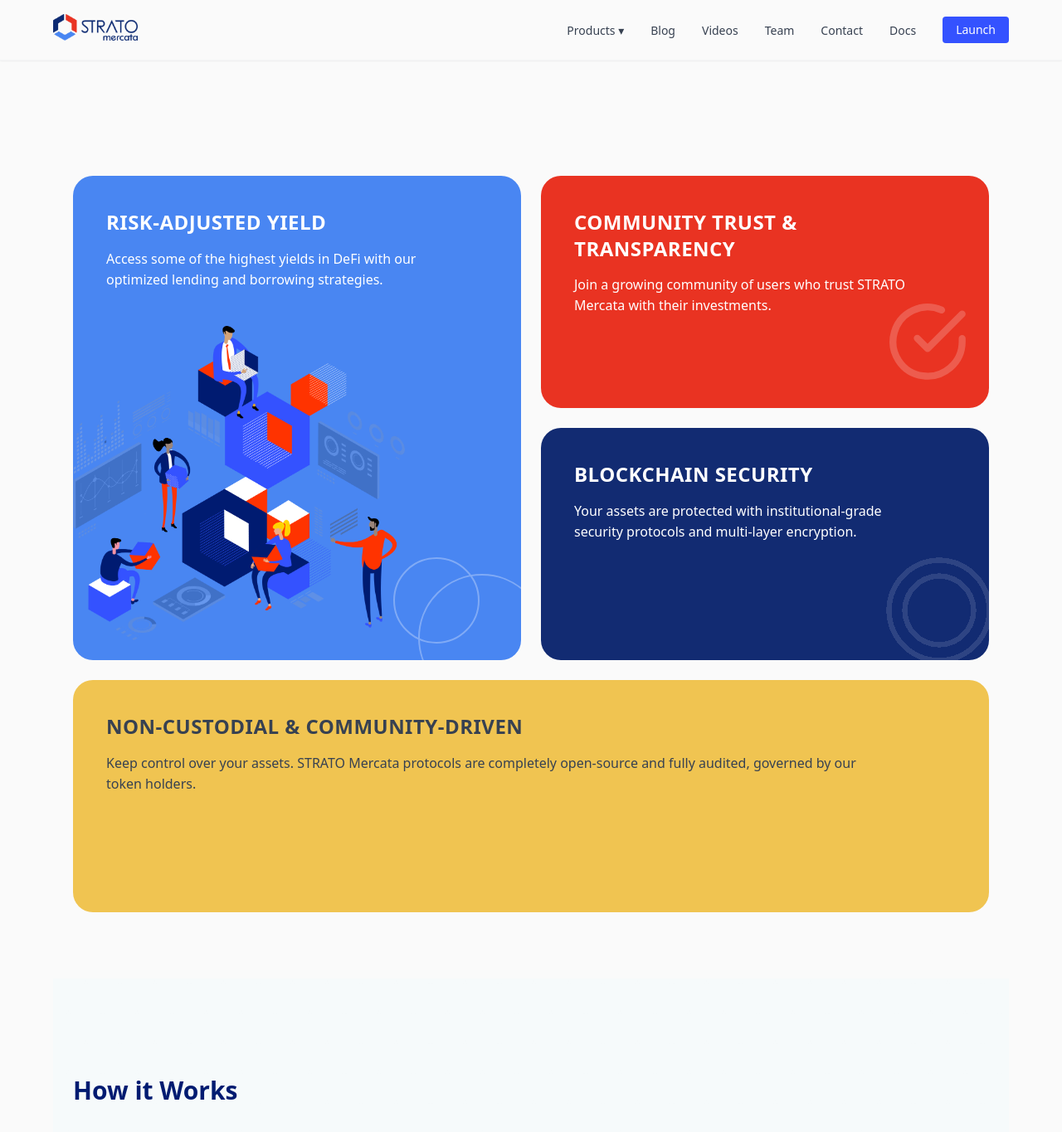
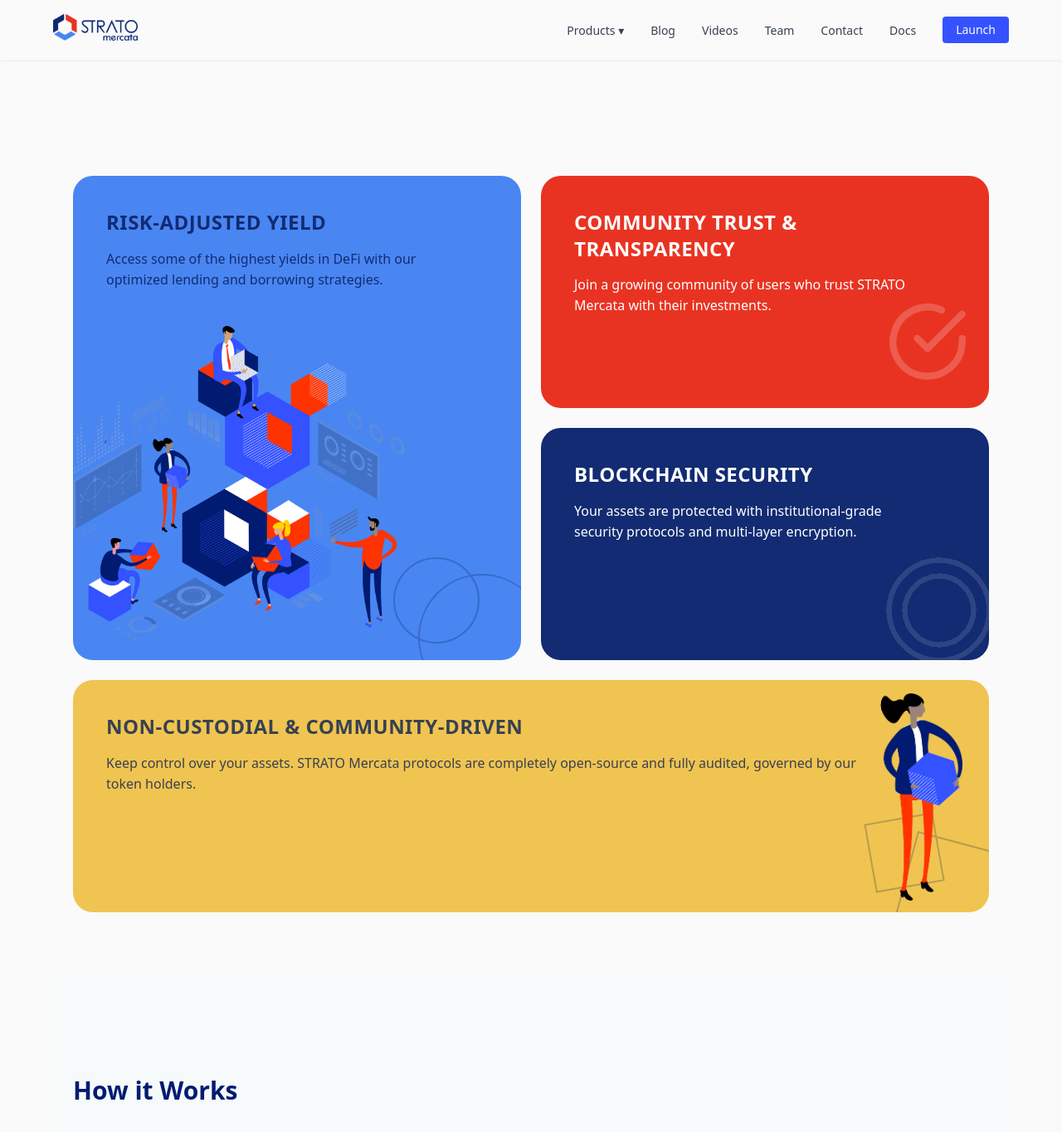
Before and after one commit to stratomercata/stratomercata-website, a Jekyll site: the page built from source/index.html, in a window 1280 px wide and 1400 px high, scrolled down 1652 px. Shown: the top 1365 px of the window at 83% size. Built offline with Jekyll 4.4.1, drawn with Linux system fonts in a browser that asks for light colours; comment, search, counter and statistics services are not loaded.

```diff
--- a/source/assets/css/common.css
+++ b/source/assets/css/common.css
@@ -678,6 +678,35 @@
   opacity: 0.4;
 }
 
+.pattern-squares {
+  position: relative;
+  width: 100%;
+  height: 100%;
+}
+
+.pattern-squares::before,
+.pattern-squares::after {
+  content: '';
+  position: absolute;
+  border: 2px solid currentColor;
+}
+
+.pattern-squares::before {
+  width: 120px;
+  height: 120px;
+  bottom: -40px;
+  right: -20px;
+  transform: rotate(15deg);
+}
+
+.pattern-squares::after {
+  width: 80px;
+  height: 80px;
+  bottom: 30px;
+  right: 60px;
+  transform: rotate(-10deg);
+}
+
 .card-decorative-icon {
   position: absolute;
   bottom: 1.5rem;
@@ -710,6 +739,30 @@
 
 @media (min-width: 768px) {
   .feature-card-cyan .card-decorative-icon {
+    display: block;
+  }
+}
+
+.card-decorative-icon-right {
+  position: absolute;
+  bottom: .5rem;
+  right: 0;
+  opacity: 1;
+  display: none;
+}
+
+.card-decorative-icon-right img {
+  width: 250px;
+  height: 250px;
+  object-fit: contain;
+}
+
+.feature-card-full-width .card-decorative-pattern {
+  display: block;
+}
+
+@media (min-width: 768px) {
+  .card-decorative-icon-right {
     display: block;
   }
 }
--- a/source/index.html
+++ b/source/index.html
@@ -136,7 +136,7 @@
     <div class="container">
         <div class="features-grid-modern">
             <!-- Multi-Chain Card -->
-            <div class="feature-card-modern feature-card-cyan" style="background: rgb(73,134,242); color: white;">
+            <div class="feature-card-modern feature-card-cyan" style="background: rgb(73,134,242); color: rgb(18,43,114);">
                 <div class="card-decorative-pattern">
                     <div class="pattern-circles"></div>
                 </div>
@@ -176,6 +176,12 @@
 
             <!-- Non-Custodial Card - Full Width -->
             <div class="feature-card-modern feature-card-full-width" style="background: rgb(240,196,81);">
+                <div class="card-decorative-pattern">
+                    <div class="pattern-squares"></div>
+                </div>
+                <div class="card-decorative-icon-right">
+                    <img src="{{ '/images/stratomercata.com/2025.10.11/home-card-icon2.png' | relative_url }}" alt="Non-Custodial">
+                </div>
                 <div class="card-content-modern">
                     <h3>NON-CUSTODIAL & COMMUNITY-DRIVEN</h3>
                     <p>Keep control over your assets. STRATO Mercata protocols are completely open-source and fully audited, governed by our token holders.</p>
```
Also changed, not shown: source/images/stratomercata.com/2025.10.11/home-card-icon2.png (added).
